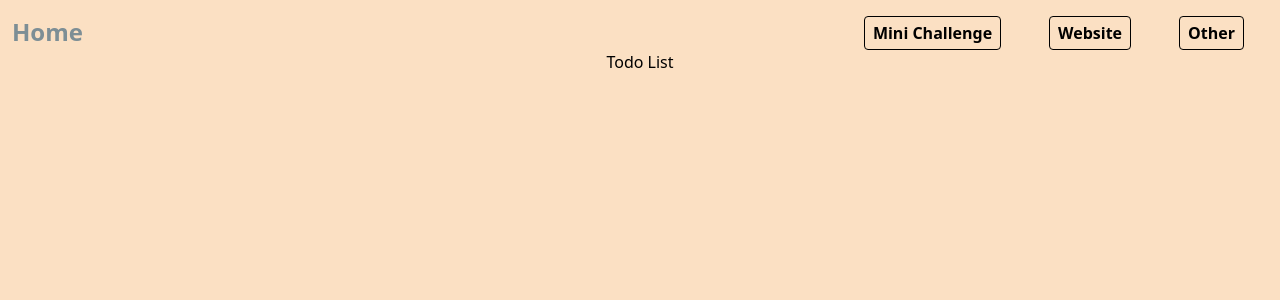
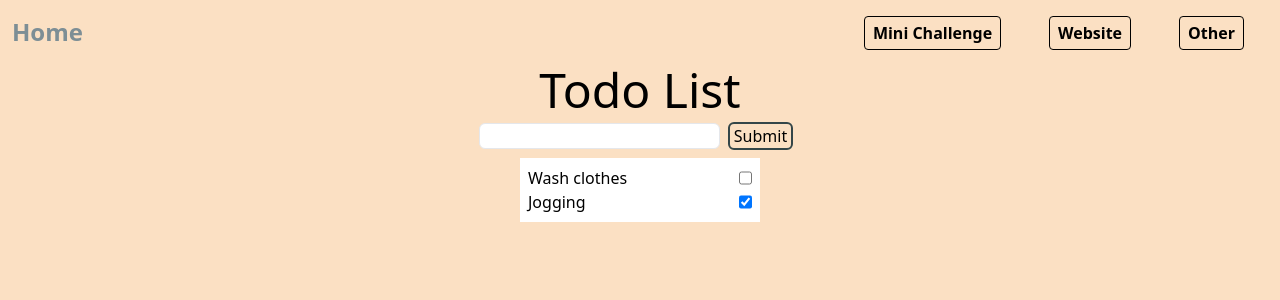
Before and after one commit to Kuan314/PersonalWebsite, a React (Create React App) app: page /#/miniChallenge/Todo in a window 1280 px wide. Shown: the top 300 px of the page. Built offline with nearby package versions, Linux system fonts and the light colour scheme.

Commit message:
implement Todo.js

```diff
--- a/src/miniChallenges/ToDo.js
+++ b/src/miniChallenges/ToDo.js
@@ -1,8 +1,40 @@
+
+const lists = [
+  {
+    name: "Wash clothes",
+    status: false,
+  },
+  {
+    name: "Jogging",
+    status: true,
+  },
+];
+
 const Todo = () => {
   return (
-    <h1 className="text-center">
-      Todo List
-    </h1>
+    <>
+    <div className="flex flex-col items-center pt-4">
+      <h1 className="text-5xl pb-2">
+        Todo List
+      </h1>
+
+      <form>
+        <input className="px-1 border rounded-md" type="text" />
+        <button className="px-1 mx-2 border-textSecondary rounded-md border-2 ">Submit</button>
+      </form>
+
+      <div className="m-2 p-2 w-60 flex flex-col justify-center mx-4 bg-white">
+        {lists.map((list) => {
+          return (
+            <div className="flex justify-between">
+              {list.name}
+              <input type="checkbox" defaultChecked={list.status} />
+            </div>
+          )
+        })}
+      </div>
+    </div>
+    </>
   )
 }
 
```
